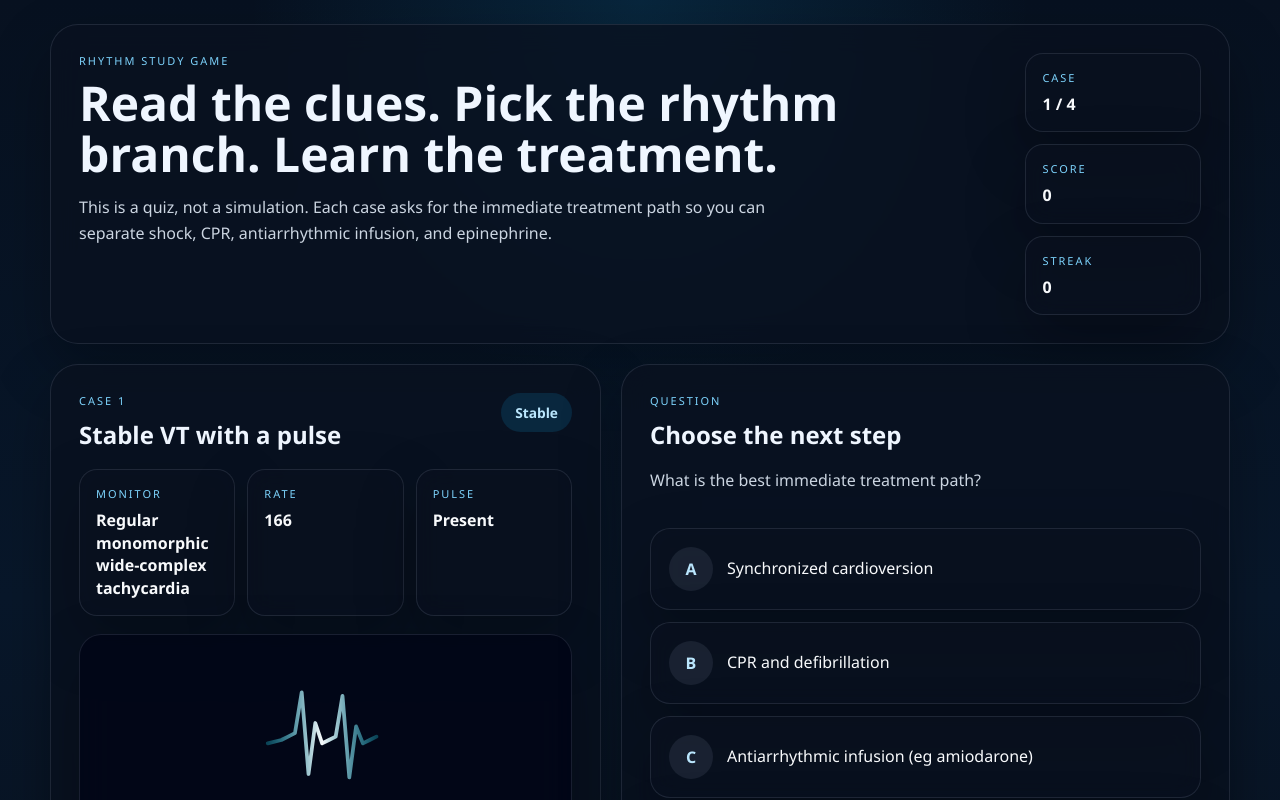
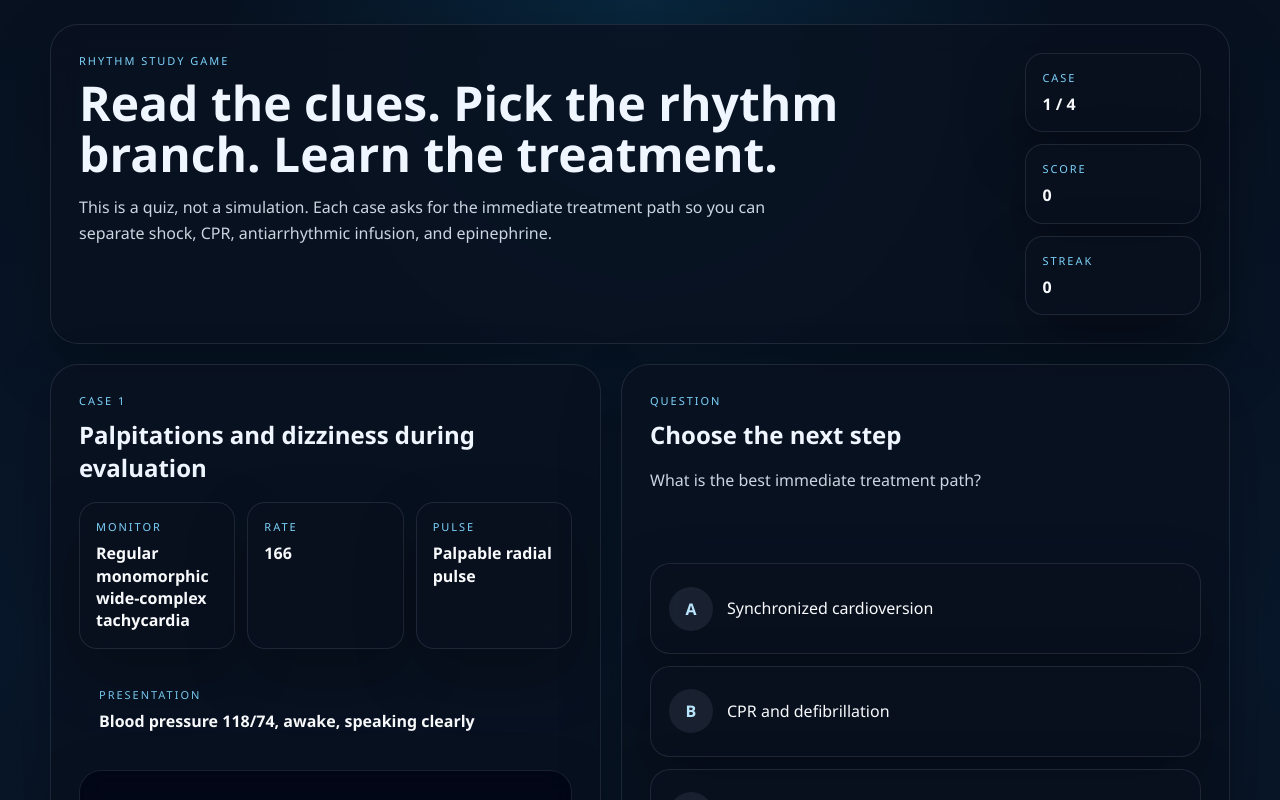
Before and after one commit to Mathewmoslow/vt-rhythm-game, a React (Vite) app: page / in a window 1280 px wide. Shown: the top 800 px of the page. Built offline with nearby package versions, Linux system fonts and the light colour scheme.

Commit message:
Reduce case prompt giveaways

```diff
--- a/src/App.jsx
+++ b/src/App.jsx
@@ -5,11 +5,11 @@ const cases = [
     id: 'stable-vt',
     title: 'Case 1',
     rhythm: 'Regular monomorphic wide-complex tachycardia',
-    likely: 'Stable VT with a pulse',
+    presentation: 'Palpitations and dizziness during evaluation',
     bpm: 166,
-    pulse: 'Present',
-    hemodynamics: 'Stable',
-    clues: ['Wide QRS', 'Regular rhythm', 'No hypotension', 'No altered mental status', 'No shock signs'],
+    pulse: 'Palpable radial pulse',
+    hemodynamics: 'Blood pressure 118/74, awake, speaking clearly',
+    clues: ['Complains of palpitations', 'Skin warm', 'No chest pain reported', 'No respiratory distress'],
     question: 'What is the best immediate treatment path?',
     options: [
       'Synchronized cardioversion',
@@ -25,11 +25,11 @@ const cases = [
     id: 'unstable-vt',
     title: 'Case 2',
     rhythm: 'Regular monomorphic wide-complex tachycardia',
-    likely: 'Unstable VT with a pulse',
+    presentation: 'Sudden deterioration during monitor check',
     bpm: 184,
-    pulse: 'Present',
-    hemodynamics: 'Unstable',
-    clues: ['Wide QRS', 'Hypotension', 'Altered mental status', 'Pulse still present'],
+    pulse: 'Carotid pulse present',
+    hemodynamics: 'Blood pressure 76/40, confused, pale',
+    clues: ['Diaphoretic', 'Hard to answer questions', 'Weak peripheral perfusion', 'Not in cardiac arrest'],
     question: 'What is the best immediate treatment path?',
     options: [
       'Synchronized cardioversion',
@@ -44,12 +44,12 @@ const cases = [
   {
     id: 'pulseless-vt',
     title: 'Case 3',
-    rhythm: 'Pulseless VT / shockable arrest',
-    likely: 'Cardiac arrest, shockable rhythm',
+    rhythm: 'Very rapid wide-complex rhythm',
+    presentation: 'Collapsed patient on the floor',
     bpm: 'Very fast',
-    pulse: 'Absent',
-    hemodynamics: 'Arrest',
-    clues: ['No pulse', 'Unresponsive', 'Shockable rhythm on monitor'],
+    pulse: 'No palpable pulse',
+    hemodynamics: 'Unresponsive and apneic',
+    clues: ['Monitor shows a chaotic rapid ventricular rhythm', 'Patient does not respond', 'No normal perfusion signs'],
     question: 'What is the best immediate next step?',
     options: [
       'Synchronized cardioversion',
@@ -64,12 +64,12 @@ const cases = [
   {
     id: 'pea',
     title: 'Case 4',
-    rhythm: 'Organized electrical activity without a pulse',
-    likely: 'PEA / nonshockable arrest',
+    rhythm: 'Organized slow electrical rhythm',
+    presentation: 'Unresponsive patient with monitor activity',
     bpm: 48,
-    pulse: 'Absent',
-    hemodynamics: 'Arrest',
-    clues: ['No pulse', 'Organized rhythm present', 'Unresponsive', 'Nonshockable arrest'],
+    pulse: 'No palpable pulse',
+    hemodynamics: 'Unresponsive and not breathing normally',
+    clues: ['Monitor shows organized complexes', 'No signs of circulation', 'Rhythm is not chaotic or fibrillating'],
     question: 'What is the best immediate next step?',
     options: [
       'Shock now',
@@ -159,15 +159,19 @@ export default function App() {
             <div className="case-top">
               <div>
                 <div className="eyebrow">{activeCase.title}</div>
-                <h2>{activeCase.likely}</h2>
+                <h2>{activeCase.presentation}</h2>
               </div>
-              <div className={`state-chip state-${activeCase.hemodynamics.toLowerCase()}`}>{activeCase.hemodynamics}</div>
             </div>
 
             <div className="stats-grid">
               <StatCard label="Monitor" value={activeCase.rhythm} />
               <StatCard label="Rate" value={`${activeCase.bpm}`} />
               <StatCard label="Pulse" value={activeCase.pulse} />
+            </div>
+
+            <div className="hemodynamics-card">
+              <div className="stat-label">Presentation</div>
+              <div className="stat-value">{activeCase.hemodynamics}</div>
             </div>
 
             <div className="trace-box">
@@ -244,8 +248,8 @@ export default function App() {
               <div className="study-tip">
                 <div className="eyebrow">How to think</div>
                 <p>
-                  Ask these in order: Is there a pulse? Is the patient stable or unstable? Is this shockable or
-                  nonshockable? That tells you whether the answer is shock, CPR, antiarrhythmic, or epinephrine.
+                  Decide it yourself from the clues: first pulse or no pulse, then stable or unstable, then whether
+                  the arrest rhythm is shockable or not. Use that logic to choose the next step.
                 </p>
               </div>
             )}
--- a/src/styles.css
+++ b/src/styles.css
@@ -135,29 +135,6 @@ button:disabled {
   align-items: flex-start;
 }
 
-.state-chip {
-  border-radius: 999px;
-  padding: 10px 14px;
-  font-size: 0.86rem;
-  font-weight: 700;
-  white-space: nowrap;
-}
-
-.state-stable {
-  background: rgba(14, 165, 233, 0.15);
-  color: #bae6fd;
-}
-
-.state-unstable {
-  background: rgba(251, 146, 60, 0.15);
-  color: #fed7aa;
-}
-
-.state-arrest {
-  background: rgba(239, 68, 68, 0.14);
-  color: #fecaca;
-}
-
 .stats-grid {
   display: grid;
   grid-template-columns: repeat(3, minmax(0, 1fr));
@@ -179,7 +156,8 @@ button:disabled {
 .trace-box,
 .clue-box,
 .result-box,
-.study-tip {
+.study-tip,
+.hemodynamics-card {
   border-radius: 22px;
   padding: 20px;
 }
```
